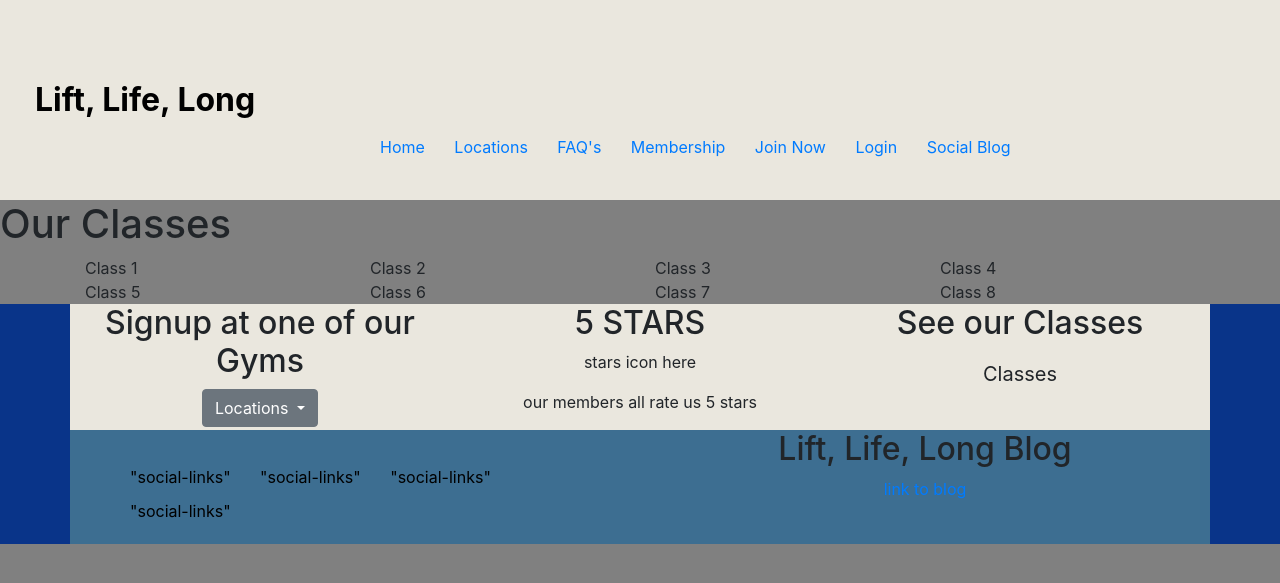
After one commit to tWilltp/Project-5-e-commerce, a Django app: template home/templates/home/equip_facil.html in a window 1280 px wide. The commit adds this page. Shown: the top 583 px of the page. Run offline with Django 3.2, Linux system fonts and the light colour scheme; the template is opened without the code that fills it, so the values that code supplies are empty; some libraries are stand-ins or nearby versions.

```diff
--- /dev/null
+++ b/home/templates/home/equip_facil.html
@@ -0,0 +1,27 @@
+{% extends "base.html" %}
+{% load static %}
+
+{% block page_header %}
+
+<h1>Our Classes</h1>
+
+{% endblock %}
+
+{% block content %}
+
+<div class="container">
+    <div class="row">
+        <div class="col-3">Class 1</div>
+        <div class="col-3">Class 2</div>
+        <div class="col-3">Class 3</div>
+        <div class="col-3">Class 4</div>
+    </div>
+    <div class="row">
+        <div class="col-3">Class 5</div>
+        <div class="col-3">Class 6</div>
+        <div class="col-3">Class 7</div>
+        <div class="col-3">Class 8</div>
+    </div>
+</div>
+
+{% endblock %}
--- a/home/templates/home/locations_detail.html
+++ b/home/templates/home/locations_detail.html
@@ -24,6 +24,12 @@
             <p>{{ location.classes.class_schedule }}</p>
         </div>
     </div>
+    <div class="row">
+        <div class="col-12 text-center">
+            <h1>Equipment and Facilities available at this Gym</h1>
+            <p>{{ location.equip_facil }}</p>
+        </div>
+    </div>
 </div>
 
 {% endblock %}
```
Also changed, not shown: home/models.py (+7 -7 lines), home/views.py (+10 -0 lines), home/migrations/0014_auto_20230708_0826.py (added).
